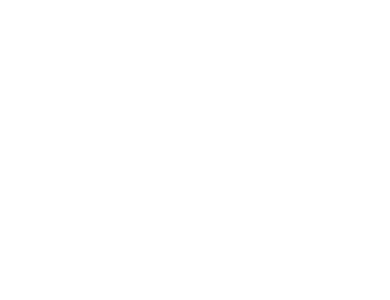
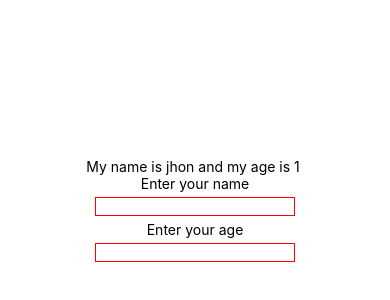
Before and after one commit to md-rabiul-hasan/react-native-tutorial, a React Native app: screen / in a window 390 px wide. Shown: the part 210-510 px from the top of the page. Built offline with nearby package versions, Linux system fonts and the light colour scheme.

Commit message:
textinput

```diff
--- a/App.js
+++ b/App.js
@@ -1,10 +1,24 @@
 import React, { useState } from 'react';
-import { Button, StyleSheet, Text, View } from 'react-native';
+import { Button, StyleSheet, Text, TextInput, View } from 'react-native';
 
 export default function App() {
-
+  const [name, setName] = useState('jhon');
+  const [age, setAge]   = useState(1);
   return (
     <View style={styles.container}>
+        <Text>My name is {name} and my age is {age} </Text>
+        <Text>Enter your name</Text>
+        <TextInput
+          style={styles.inputbox}
+          onChangeText={(val) => setName(val)}
+        />
+
+      <Text>Enter your age</Text>
+        <TextInput
+          keyboardType='numeric'
+          style={styles.inputbox}
+          onChangeText={(value) => setAge(value)}
+        />
 
     </View>
   );
@@ -16,5 +30,12 @@
     backgroundColor: '#fff',
     alignItems: 'center',
     justifyContent: 'center',
+  },
+  inputbox : {
+    borderColor: 'red',
+    borderWidth: 1,
+    width: 200,
+    marginTop: 5,
+    marginBottom : 5
   }
 });
```
